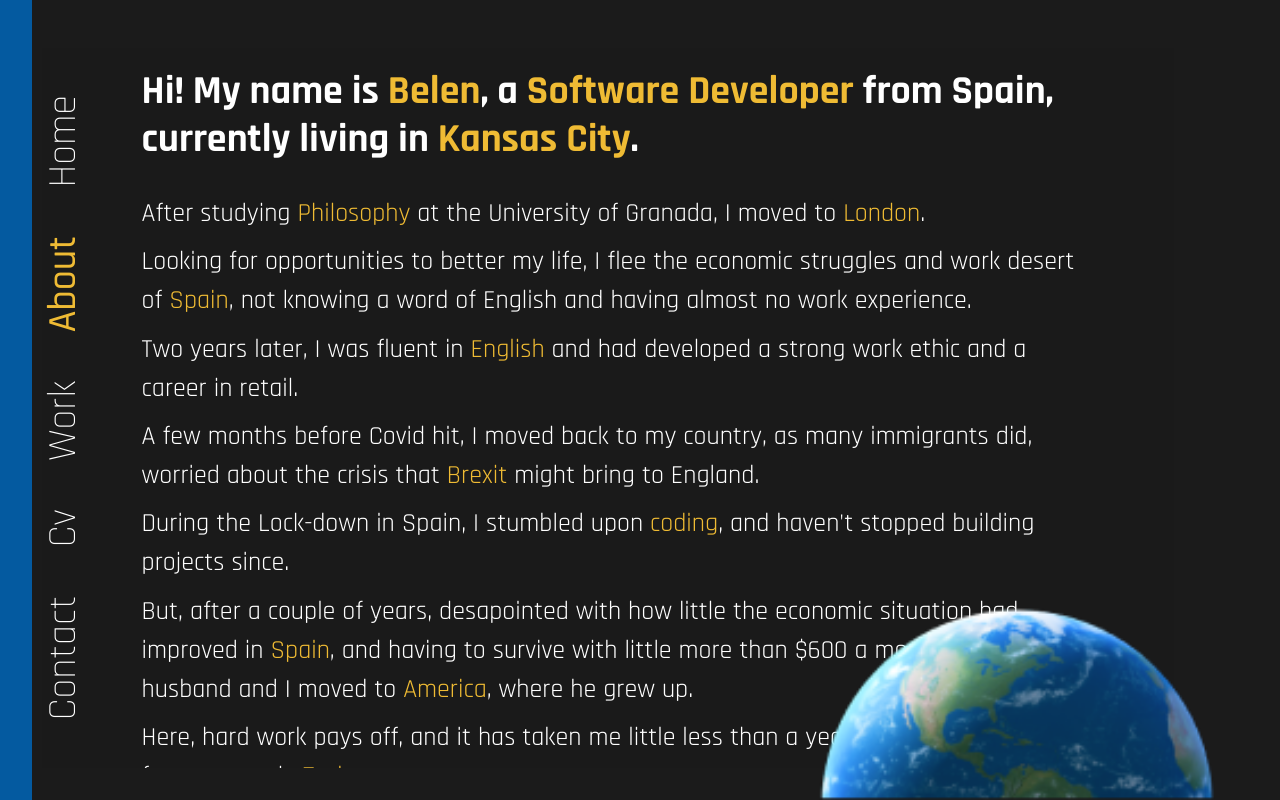
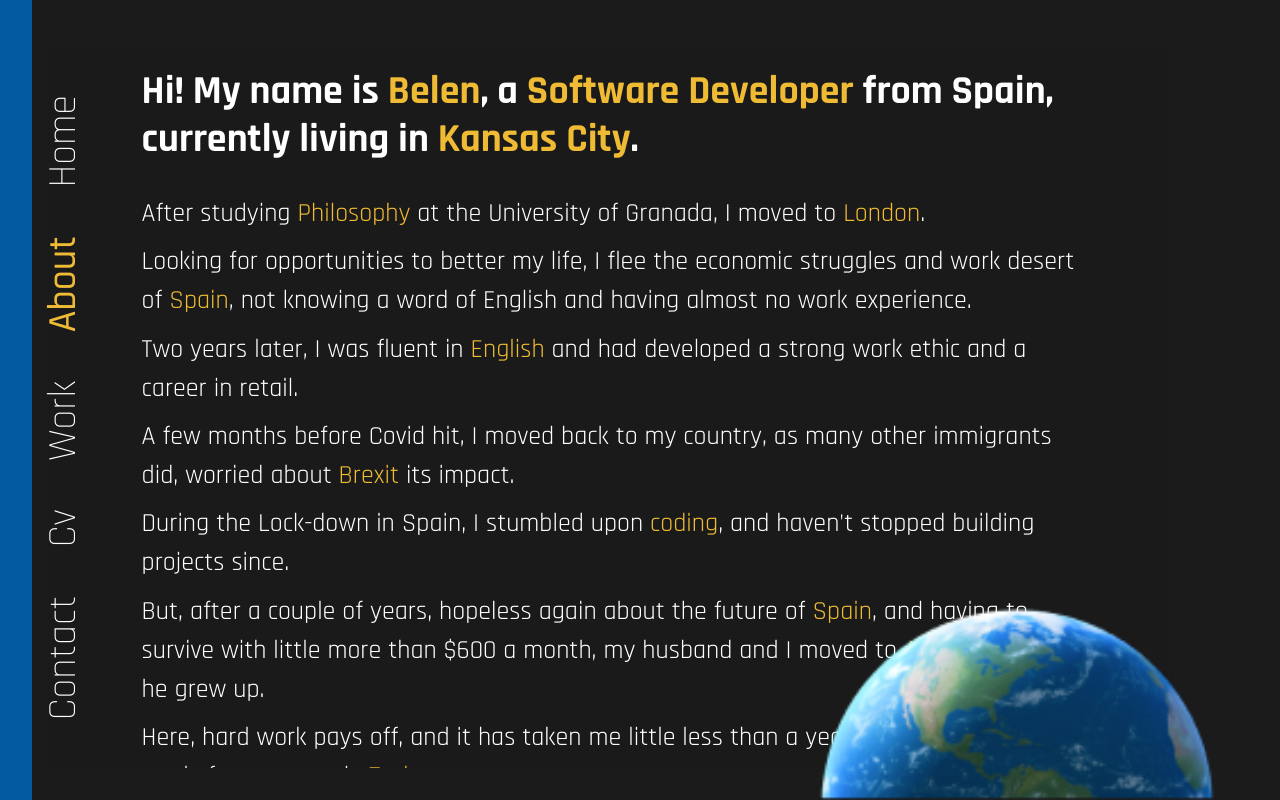
Before and after one commit to 93Belen/personal-website, a React (Create React App) app: page /about in a window 1280 px wide. Built offline with nearby package versions, Linux system fonts and the light colour scheme.

Commit message:
tweak about content

```diff
--- a/src/components/about/about.js
+++ b/src/components/about/about.js
@@ -11,11 +11,11 @@ export const About = () => {
             <p>After studying <span className='span'>Philosophy</span> at the University of Granada, I moved to <span className='span'>London</span>.</p>
             <p>Looking for opportunities to better my life, I flee the economic struggles and work desert of <span className='span'>Spain</span>, not knowing a word of English and having almost no work experience.</p>
             <p>Two years later, I was fluent in <span className='span'>English</span> and had developed a strong work ethic and a career in retail.</p>
-            <p>A few months before Covid hit, I moved back to my country, as many immigrants did, worried about the crisis that <span className='span'>Brexit</span> might bring to England.</p>
+            <p>A few months before Covid hit, I moved back to my country, as many other immigrants did, worried about <span className='span'>Brexit</span> its impact.</p>
             <p>During the Lock-down in Spain, I stumbled upon <span className='span'>coding</span>, and haven't stopped building projects since.</p>
-            <p>But, after a couple of years, desapointed with how little the economic situation had improved in <span className='span'>Spain</span>,
+            <p>But, after a couple of years, hopeless again about the future of <span className='span'>Spain</span>,
             and having to survive with little more than $600 a month, my husband and I moved to <span className='span'>America</span>, where he grew up.</p>
-            <p>Here, hard work pays off, and it has taken me little less than a year to prepare myself for a carreer in <span className='span'>Tech</span>.</p>
+            <p>Here, hard work pays off, and it has taken me little less than a year to get myself job ready for a carreer in <span className='span'>Tech</span>.</p>
             <p>Now, I see how my education in philosophy prepared me to understand <span className='span'>complex systems</span>,
             find problems within them, and solve them by thinking <span className='span'>logically</span> and creatively.</p>
             <p>Becoming bilingual has made it easy for me to learn new <span className='span'>languages</span>.</p>
```
